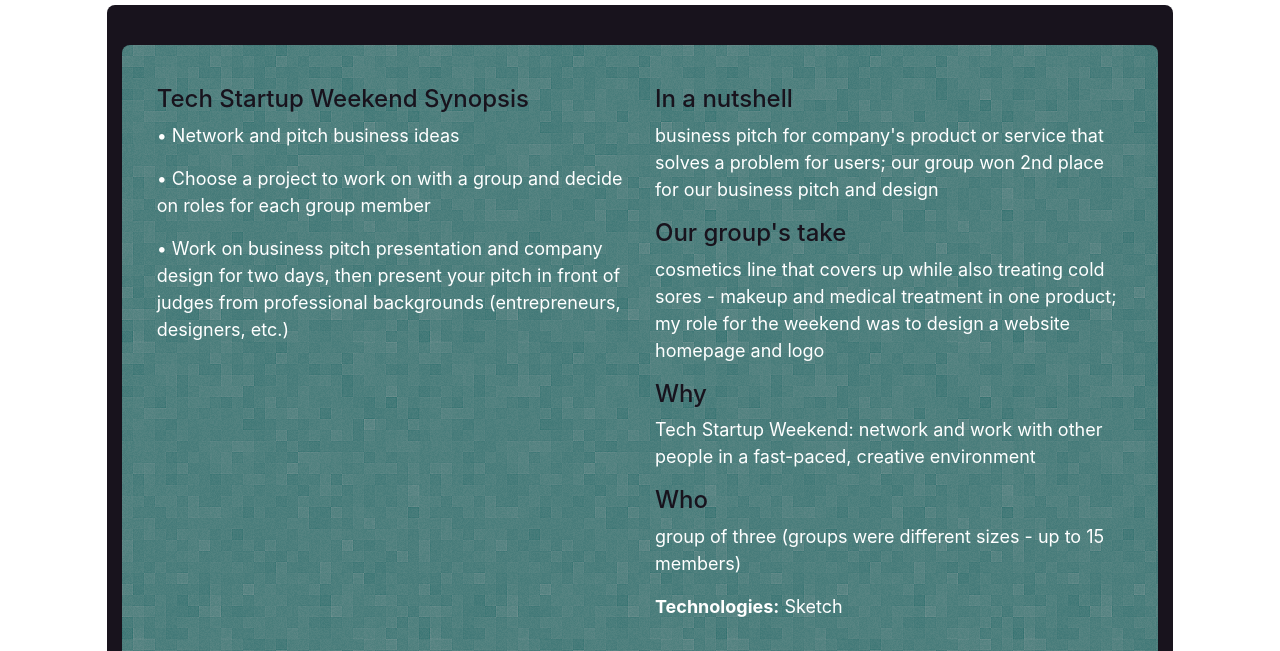
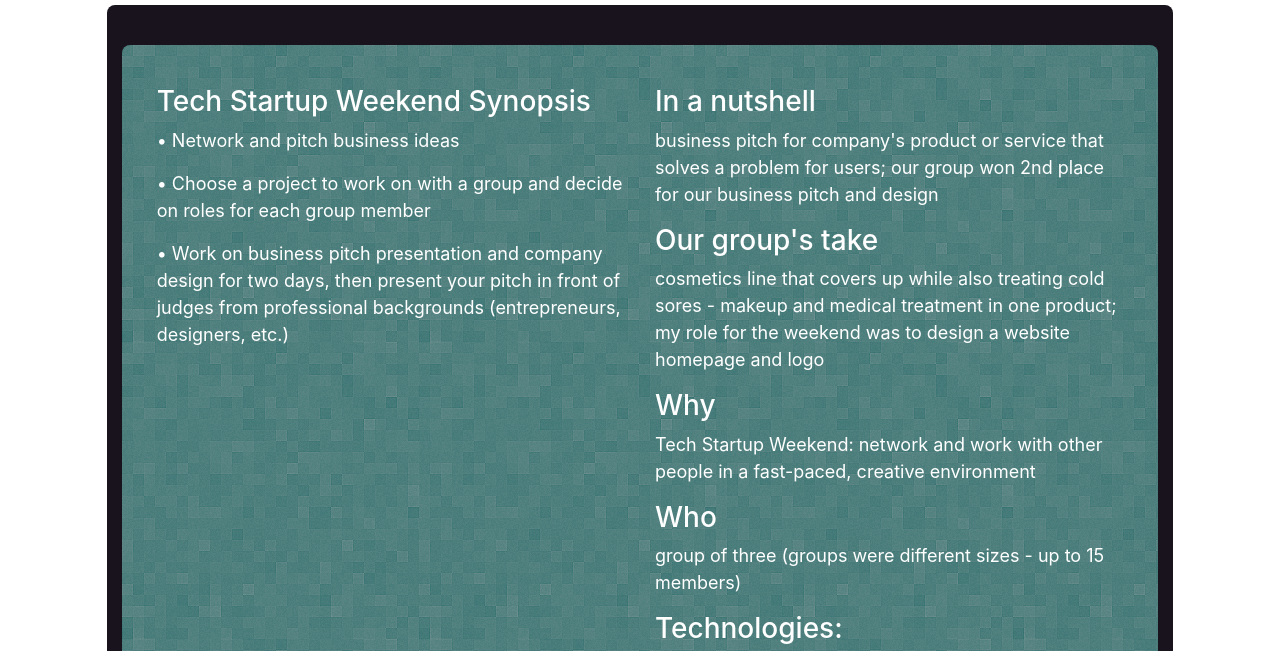
Before and after one commit to Mondo114/ux-design-portfolio, a website: page tulum.html in a window 1280 px wide. Shown: the part 285-936 px from the top of the page. Drawn offline with nearby package versions, Linux system fonts and the light colour scheme.

Commit message:
worked on tulum

```diff
--- a/public/css/style.css
+++ b/public/css/style.css
@@ -657,7 +657,7 @@
 }
 
 .title-color {
-    color: rgb(24, 19, 29);
+    /* color: rgb(24, 19, 29); */
 }
 
 .explanation-section {
--- a/tulum.html
+++ b/tulum.html
@@ -89,7 +89,7 @@
     <div class="col-xl-10 offset-xl-1 portfolio-background">
         <div class="row assignment-row">
             <div class="col-md-6">
-                <h4 class="title-color">Tech Startup Weekend Synopsis</h4>
+                <h3 class="title-color">Tech Startup Weekend Synopsis</h3>
                 <p>• Network and pitch business ideas</p>
                 <p>• Choose a project to work on with a group and decide on roles for each group member</p>
                 <p>• Work on business pitch presentation and company design for two days, then present your
@@ -99,26 +99,27 @@
             </div>
 
             <div class="col-md-6">
-                <h4 class="title-color">In a nutshell</h4>
+                <h3 class="title-color">In a nutshell</h3>
                 <p>business pitch for company's product or service that solves
                     a
                     problem for users; our group won 2nd place for our business pitch and design</p>
-                <h4 class="title-color">Our group's take</h4>
+                <h3 class="title-color">Our group's take</h3>
                 <p>cosmetics line that covers up while also treating cold
                     sores
                     - makeup and medical treatment in one product; my role for the weekend was to design a
                     website
                     homepage and logo</p>
 
-                <h4 class="title-color">Why</h4>
+                <h3 class="title-color">Why</h3>
                 <p>Tech Startup Weekend: network and work with other people in a
                     fast-paced,
                     creative environment</p>
 
-                <h4 class="title-color">Who</h4>
+                <h3 class="title-color">Who</h3>
                 <p>group of three (groups were different sizes - up to 15 members)</p>
 
-                <p><strong>Technologies:</strong> Sketch</p>
+                <h3 class="title-color">Technologies:</h3>
+                <p>Sketch</p>
             </div>
         </div>
 
```
